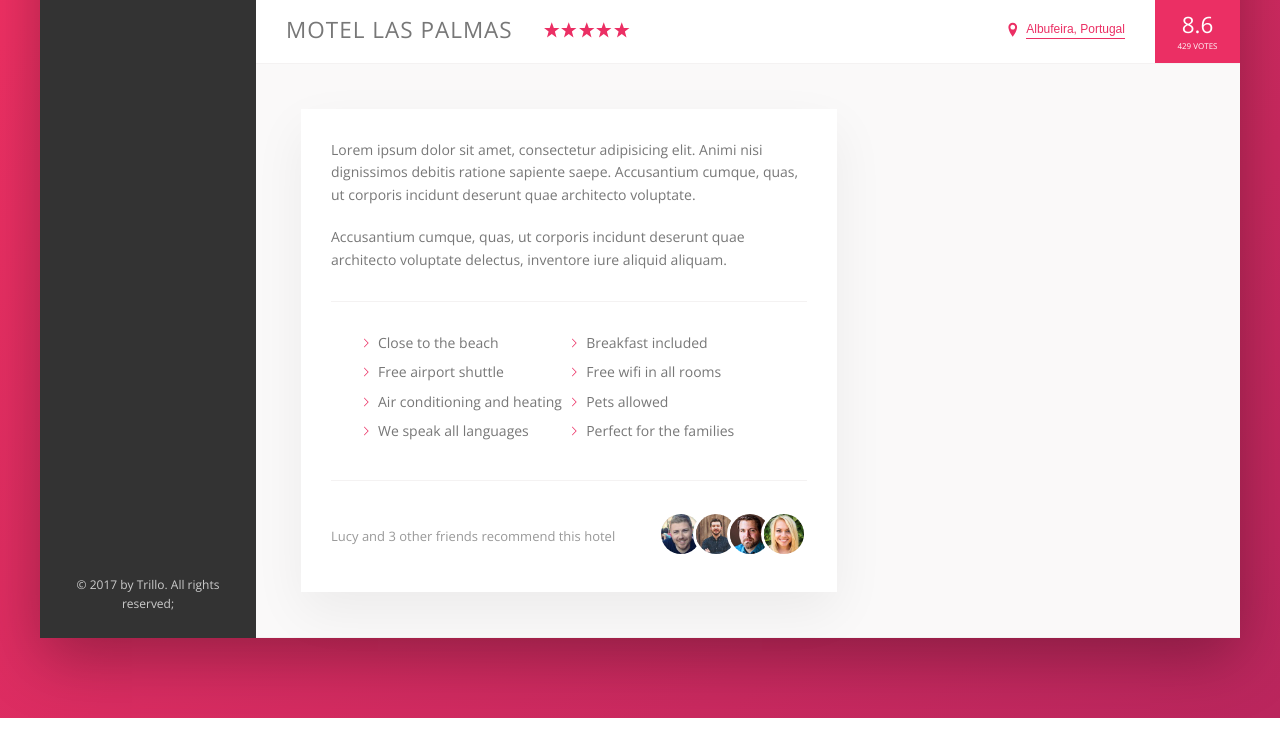
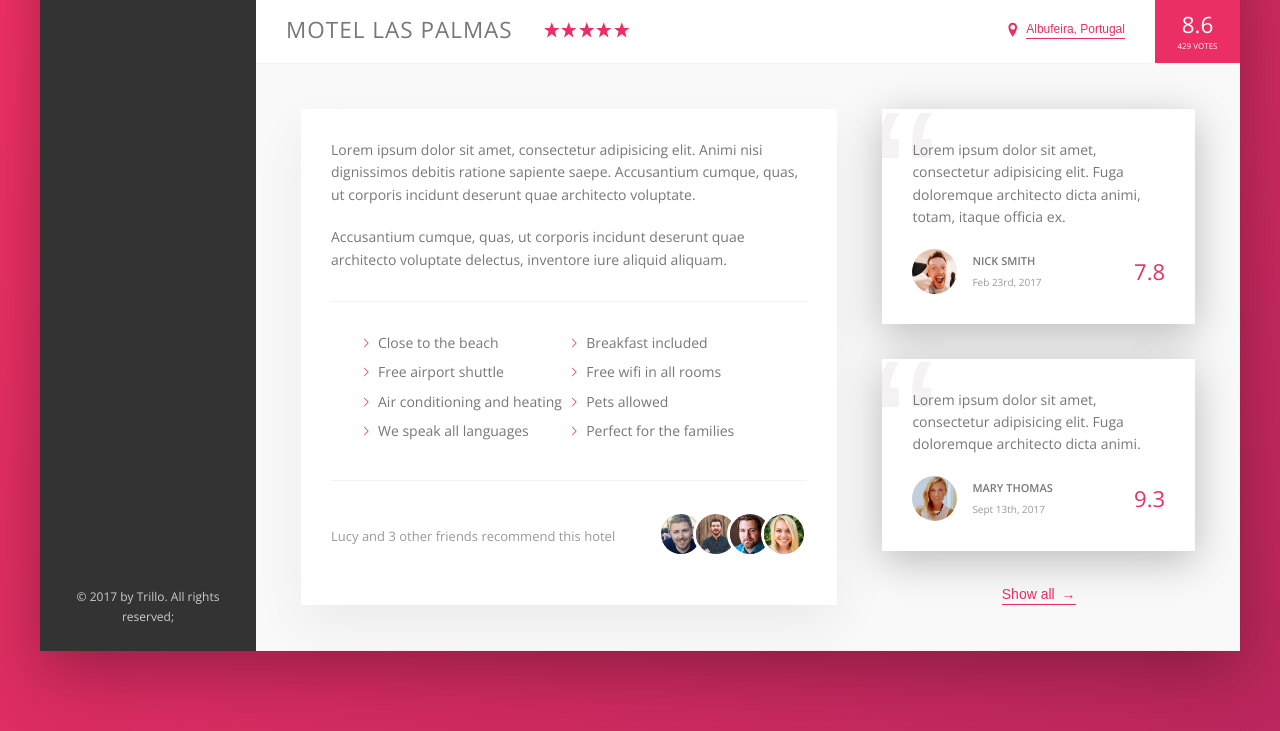
Before and after one commit to Andrew-Ekrame/Trillo-booking-app-project, a website: page index.html in a window 1280 px wide. Shown: the part 538-1269 px from the top of the page. Drawn offline with nearby package versions, Linux system fonts and the light colour scheme.

Commit message:
Finished User reviews section

```diff
--- a/index.html
+++ b/index.html
@@ -195,7 +195,45 @@
                 </div>
               </div>
             </div>
-            <div class="user-reviews"></div>
+            <div class="user-reviews">
+              <figure class="review">
+                <blockquote class="review__text">
+                  Lorem ipsum dolor sit amet, consectetur adipisicing elit. Fuga
+                  doloremque architecto dicta animi, totam, itaque officia ex.
+                </blockquote>
+                <figcaption class="review__user">
+                  <img
+                    src="img/user-1.jpg"
+                    alt="user 1"
+                    class="review__photo"
+                  />
+                  <div class="review__user-box">
+                    <p class="review__user-name">Nick Smith</p>
+                    <p class="review__user-date">Feb 23rd, 2017</p>
+                  </div>
+                  <div class="review__rating">7.8</div>
+                </figcaption>
+              </figure>
+              <figure class="review">
+                <blockquote class="review__text">
+                  Lorem ipsum dolor sit amet, consectetur adipisicing elit. Fuga
+                  doloremque architecto dicta animi.
+                </blockquote>
+                <figcaption class="review__user">
+                  <img
+                    src="img/user-2.jpg"
+                    alt="user 2"
+                    class="review__photo"
+                  />
+                  <div class="review__user-box">
+                    <p class="review__user-name">Mary Thomas</p>
+                    <p class="review__user-date">Sept 13th, 2017</p>
+                  </div>
+                  <div class="review__rating">9.3</div>
+                </figcaption>
+              </figure>
+              <button class="btn-inline">Show all <span>&rarr;</span></button>
+            </div>
           </div>
         </main>
       </div>
--- a/sass/_component.scss
+++ b/sass/_component.scss
@@ -228,8 +228,15 @@
   display: inline-block;
   cursor: pointer;
   transition: all 0.2s;
+  span {
+    margin-left: 0.3rem;
+    transition: margin-left 0.2s;
+  }
   &:hover {
     color: var(--color-grey-dark-1);
+    span {
+      margin-left: 0.8rem;
+    }
   }
   &:focus {
     outline: none;
@@ -299,3 +306,57 @@
     }
   }
 }
+////////////////////
+/// review
+.review {
+  background-color: #fff;
+  box-shadow: 0 1rem 4rem rgba(0, 0, 0, 0.25);
+  padding: 3rem;
+  margin-bottom: 3.5rem;
+  position: relative;
+  overflow: hidden;
+  &::before {
+    content: "\201C";
+    font-family: sans-serif;
+    font-size: 20rem;
+    line-height: 1;
+    color: var(--color-grey-light-2);
+    position: absolute;
+    top: -2.75rem;
+    left: -1rem;
+    z-index: 1;
+  }
+  &__text {
+    margin-bottom: 2rem;
+    z-index: 10;
+    position: relative;
+  }
+  &__user {
+    display: flex;
+    align-items: center;
+  }
+  &__photo {
+    height: 4.5rem;
+    width: 4.5rem;
+    border-radius: 50%;
+    margin-right: 1.5rem;
+  }
+  &__user-box {
+    margin-right: auto;
+  }
+  &__user-name {
+    font-size: 1.1rem;
+    font-weight: 600;
+    text-transform: uppercase;
+    margin-bottom: 0.4rem;
+  }
+  &__user-date {
+    font-size: 1rem;
+    color: var(--color-grey-dark-3);
+  }
+  &__rating {
+    font-size: 2.2rem;
+    font-weight: 300;
+    color: var(--color-primary);
+  }
+}
--- a/sass/_layout.scss
+++ b/sass/_layout.scss
@@ -29,6 +29,7 @@
   flex: 1;
 }
 .detail {
+  font-size: 1.4rem;
   display: flex;
   gap: 4.5rem;
   padding: 4.5rem;
@@ -40,8 +41,10 @@
   background-color: #fff;
   box-shadow: 0 2rem 5rem rgba(0, 0, 0, 0.06);
   padding: 3rem;
-  font-size: 1.4rem;
 }
 .user-reviews {
   flex: 1;
+  display: flex;
+  flex-direction: column;
+  align-items: center;
 }
```
Also changed, not shown: css/style.css, 1 other file.
